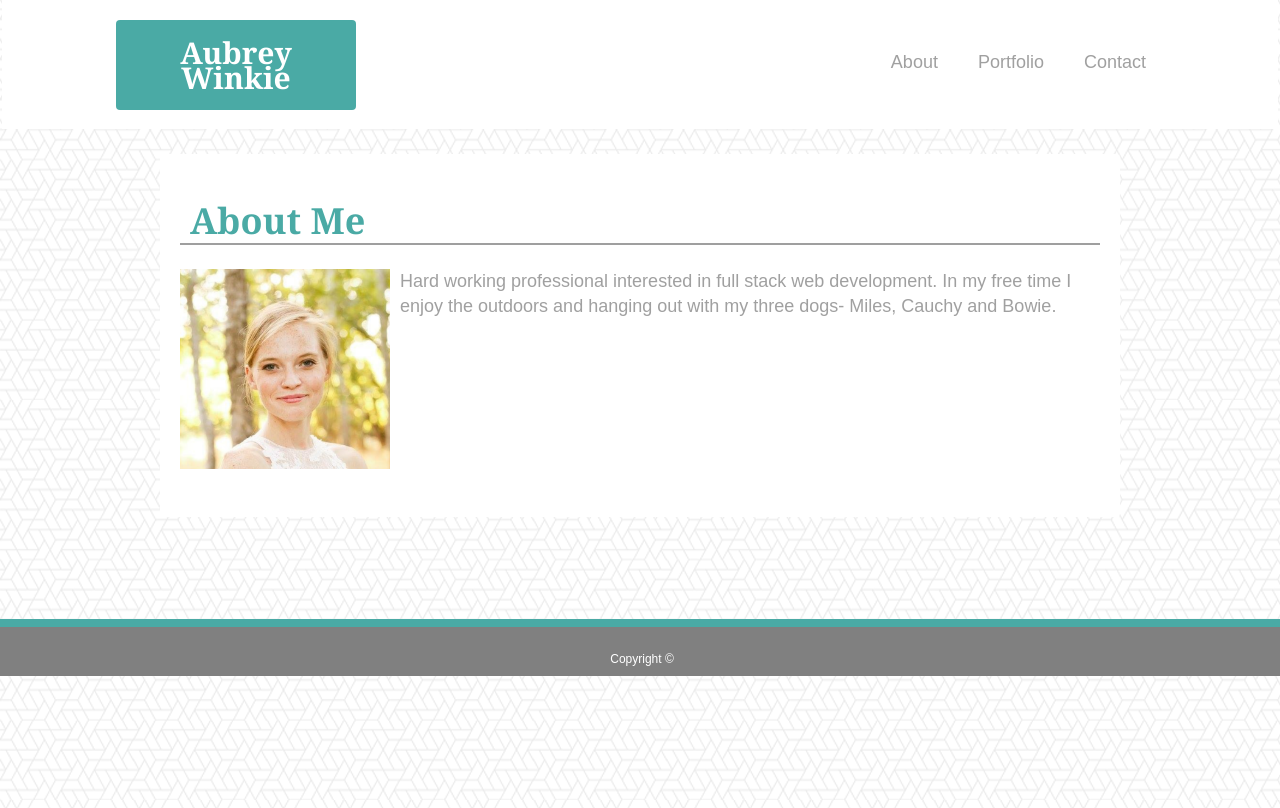
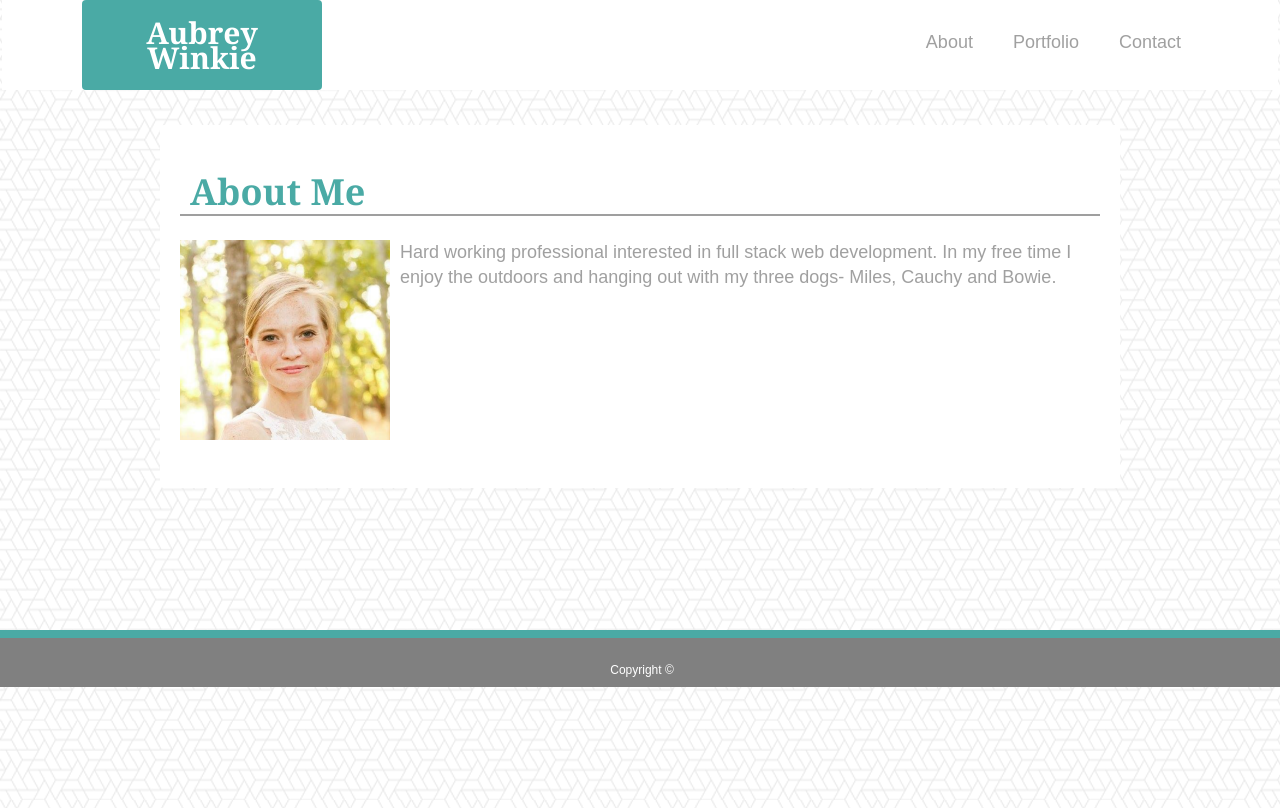
Before and after one commit to aubreywinkie/Homework1, a plain HTML site: page index.html in a window 1280 px wide. Drawn offline with Linux system fonts and the light colour scheme.

Commit message:
working pages

```diff
--- a/assets/css/style.css
+++ b/assets/css/style.css
@@ -136,6 +136,7 @@ h1 {
 }
 
 .footer {
+    margin-top: 142px;
     margin-left: -8px;
     margin-right: -8px;
     width: 100%;
@@ -149,11 +150,12 @@ h1 {
 .header {
   overflow: hidden;
   background-color: white;
-  padding: 20px 112px 19px 114px;
+  padding: 0px 77px 0px 80px;
   display: block;
   margin-top: -8px;
   margin-left: -6px;
   margin-right: -6px;
+  margin-bottom: 35px;
 }
 
 .header a {
```
Also changed, not shown: assets/images/Gmail.png (added), assets/images/Linkedin.png (added), assets/images/github.png (added), assets/images/stack.jpg (added), 1 other file.
